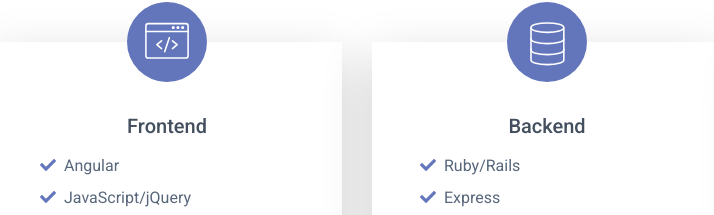
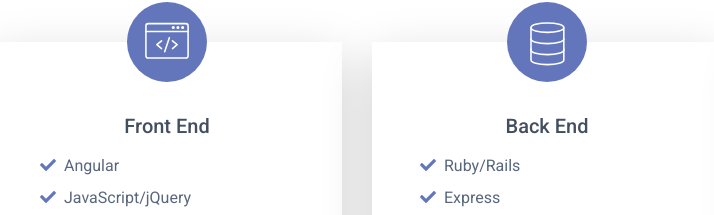
Before and after one commit to terichadbourne/terichadbourne.github.io, a website: page index.html in a window 1280 px wide. Shown: the part 733-948 px from the top of the page, 93-807 px from the left. Drawn offline with Linux system fonts and the light colour scheme.

Commit message:
Change grammar of Front End, Back end
= Switch Frontend and Backend to Front End and Back End

```diff
--- a/index.html
+++ b/index.html
@@ -158,7 +158,7 @@
 		        <div class="row">
 			        <div class="skills-block col-12 col-lg-4 mb-5 mb-3 mb-lg-0">
 				        <div class="skills-block-inner bg-white shadow-lg py-4 px-5 position-relative">
-					        <h4 class="skills-cat text-center mb-3 mt-5">Frontend</h4>
+					        <h4 class="skills-cat text-center mb-3 mt-5">Front End</h4>
 					        <div class="skills-icon-holder position-absolute d-inline-block rounded-circle text-center">
 					            <img class="skills-icon" src="assets/images/frontend-icon.svg">
 					        </div>
@@ -177,7 +177,7 @@
 
 			        <div class="skills-block col-12 col-lg-4 mb-5 mb-3 mb-lg-0">
 				        <div class="skills-block-inner bg-white shadow-lg py-4 px-5 position-relative">
-					        <h4 class="skills-cat text-center mb-3 mt-5">Backend</h4>
+					        <h4 class="skills-cat text-center mb-3 mt-5">Back End</h4>
 					        <div class="skills-icon-holder position-absolute d-inline-block rounded-circle text-center">
 					            <img class="skills-icon" src="assets/images/backend-icon.svg">
 					        </div>
```
